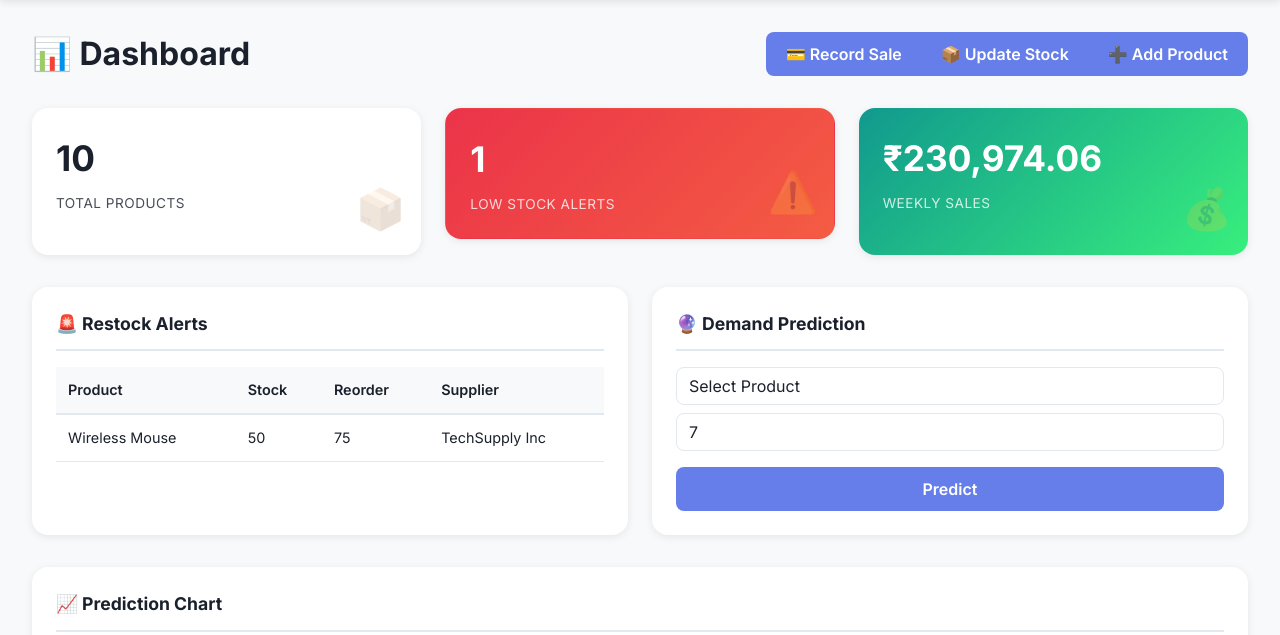
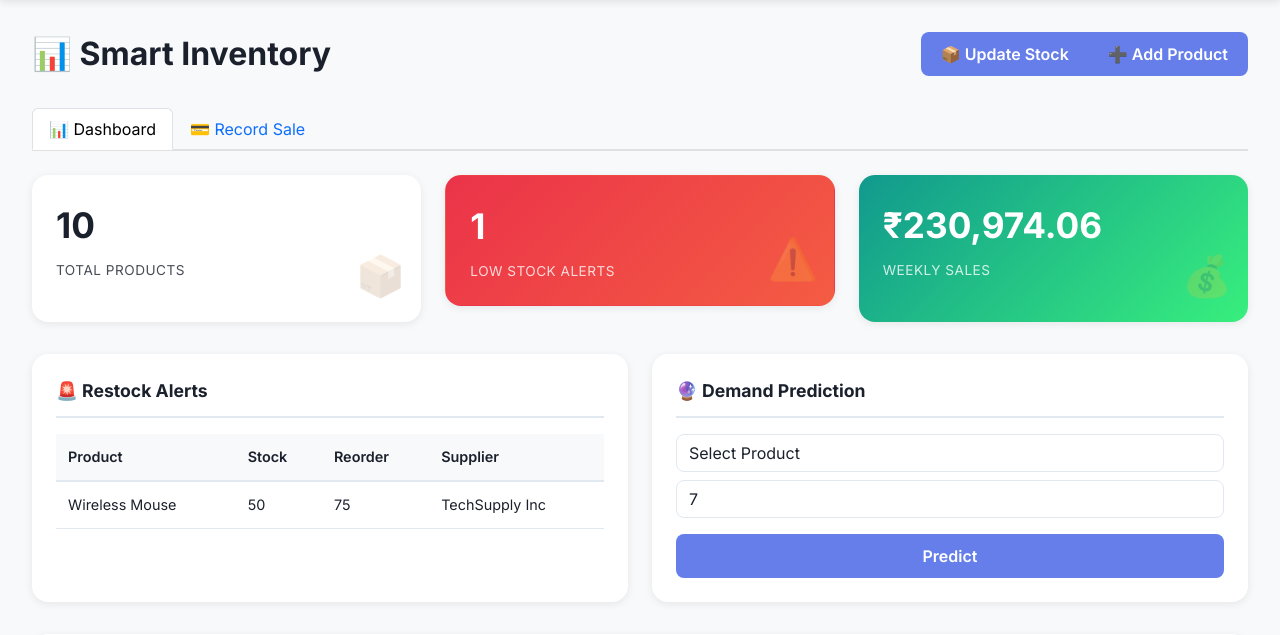
Before and after one commit to Kush69420/Smart-Stock-Predicting-system, a Flask app: page / in a window 1280 px wide. Shown: the part 77-712 px from the top of the page. Run offline with Flask 3, Linux system fonts and the light colour scheme; data comes from the database, SQL or seed files in the repository.

Commit message:
Change record sale button to a tabbed interface on the dashboard
Remove record sale modal and integrate functionality into a new tabbed navigation system alongside the dashboard.

Replit-Commit-Author: Agent
Replit-Commit-Session-Id: e4a00cd0-bffa-45be-b835-d03da8f41ba9
Replit-Commit-Checkpoint-Type: full_checkpoint
Replit-Commit-Event-Id: 5e12f1ab-3283-4af6-9186-4f2d51b5cee2
Replit-Commit-Screenshot-Url: https://storage.googleapis.com/screenshot-production-us-central1/bfa5a85c-1217-486a-906c-3747fe48cff2/e4a00cd0-bffa-45be-b835-d03da8f41ba9/lBlS5QX

```diff
--- a/templates/index.html
+++ b/templates/index.html
@@ -56,30 +56,6 @@
         </div>
     </div>
 
-    <div class="modal fade" id="recordSaleModal" tabindex="-1">
-        <div class="modal-dialog modal-dialog-centered">
-            <div class="modal-content">
-                <div class="modal-header">
-                    <h5 class="modal-title">💳 Record Sale</h5>
-                    <button type="button" class="btn-close" data-bs-dismiss="modal"></button>
-                </div>
-                <div class="modal-body">
-                    <select class="form-select mb-3" id="saleProductSelect">
-                        <option value="">Select Product</option>
-                    </select>
-                    <input type="number" class="form-control mb-3" id="saleQuantity" placeholder="Quantity Sold" min="1">
-                    <div class="mb-3">
-                        <label>Amount: <span id="saleAmount">₹0.00</span></label>
-                    </div>
-                </div>
-                <div class="modal-footer">
-                    <button type="button" class="btn btn-secondary" data-bs-dismiss="modal">Cancel</button>
-                    <button type="button" class="btn btn-primary" onclick="recordSale()">Record Sale</button>
-                </div>
-            </div>
-        </div>
-    </div>
-
     <div class="modal fade" id="recordPurchaseModal" tabindex="-1">
         <div class="modal-dialog modal-dialog-centered">
             <div class="modal-content">
@@ -107,16 +83,26 @@
     <div class="container-fluid main-content">
         <div class="header-section">
             <div class="d-flex justify-content-between align-items-center mb-4">
-                <h1>📊 Dashboard</h1>
+                <h1>📊 Smart Inventory</h1>
                 <div class="btn-group">
-                    <button class="btn btn-primary" data-bs-toggle="modal" data-bs-target="#recordSaleModal">💳 Record Sale</button>
                     <button class="btn btn-primary" data-bs-toggle="modal" data-bs-target="#recordPurchaseModal">📦 Update Stock</button>
                     <button class="btn btn-primary" data-bs-toggle="modal" data-bs-target="#addProductModal">➕ Add Product</button>
                 </div>
             </div>
         </div>
 
-        <div class="stats-row">
+        <ul class="nav nav-tabs mb-4" role="tablist" style="border-bottom: 2px solid #e0e0e0;">
+            <li class="nav-item" role="presentation">
+                <button class="nav-link active" id="dashboard-tab" data-bs-toggle="tab" data-bs-target="#dashboard-content" type="button" role="tab">📊 Dashboard</button>
+            </li>
+            <li class="nav-item" role="presentation">
+                <button class="nav-link" id="sales-tab" data-bs-toggle="tab" data-bs-target="#sales-content" type="button" role="tab">💳 Record Sale</button>
+            </li>
+        </ul>
+
+        <div class="tab-content">
+            <div class="tab-pane fade show active" id="dashboard-content" role="tabpanel">
+                <div class="stats-row">
             <div class="stat-card">
                 <div class="stat-value" id="total-products">-</div>
                 <div class="stat-label">Total Products</div>
@@ -221,6 +207,24 @@
                 <ul class="top-list" id="top-products-list">
                     <li>Loading...</li>
                 </ul>
+            </div>
+        </div>
+            </div>
+
+            <div class="tab-pane fade" id="sales-content" role="tabpanel">
+                <div class="card-section" style="max-width: 600px;">
+                    <div class="section-header">💳 Record Sale</div>
+                    <div style="padding: 20px;">
+                        <select class="form-select mb-3" id="saleProductSelect">
+                            <option value="">Select Product</option>
+                        </select>
+                        <input type="number" class="form-control mb-3" id="saleQuantity" placeholder="Quantity Sold" min="1">
+                        <div class="mb-3">
+                            <label>Amount: <span id="saleAmount">₹0.00</span></label>
+                        </div>
+                        <button class="btn btn-primary w-100" onclick="recordSale()">Record Sale</button>
+                    </div>
+                </div>
             </div>
         </div>
     </div>
@@ -386,7 +390,6 @@
                 const data = await res.json();
                 if (data.success) {
                     alert(`✅ Sale recorded! Amount: ₹${data.total_amount.toFixed(2)}`);
-                    bootstrap.Modal.getInstance(document.getElementById('recordSaleModal')).hide();
                     document.getElementById('saleProductSelect').value = '';
                     document.getElementById('saleQuantity').value = '';
                     document.getElementById('saleAmount').textContent = '₹0.00';
```
Also changed, not shown: 1 other file.
